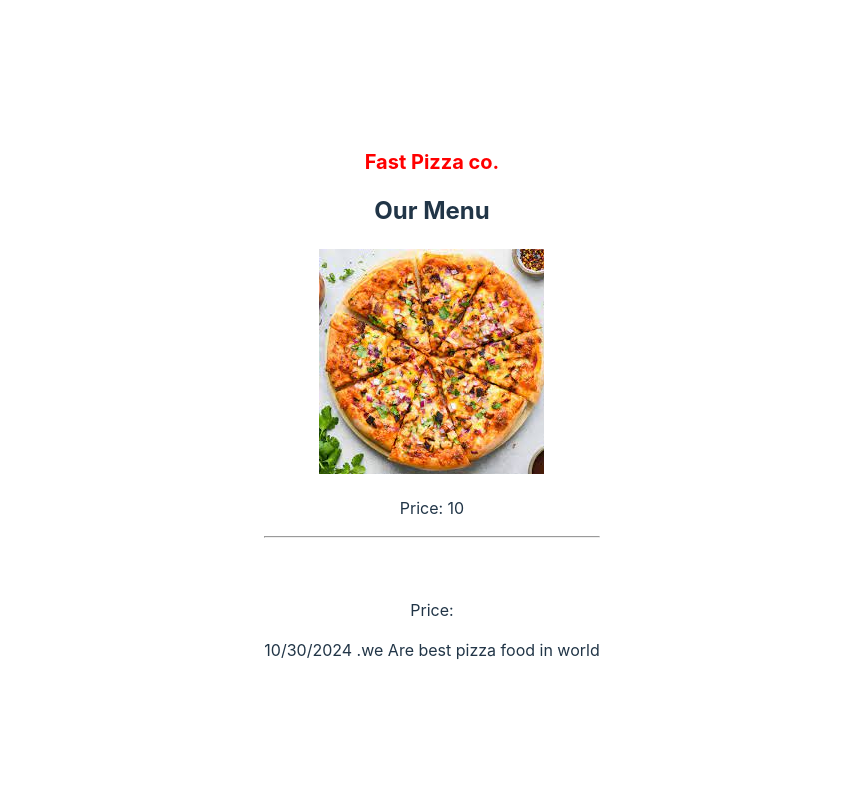
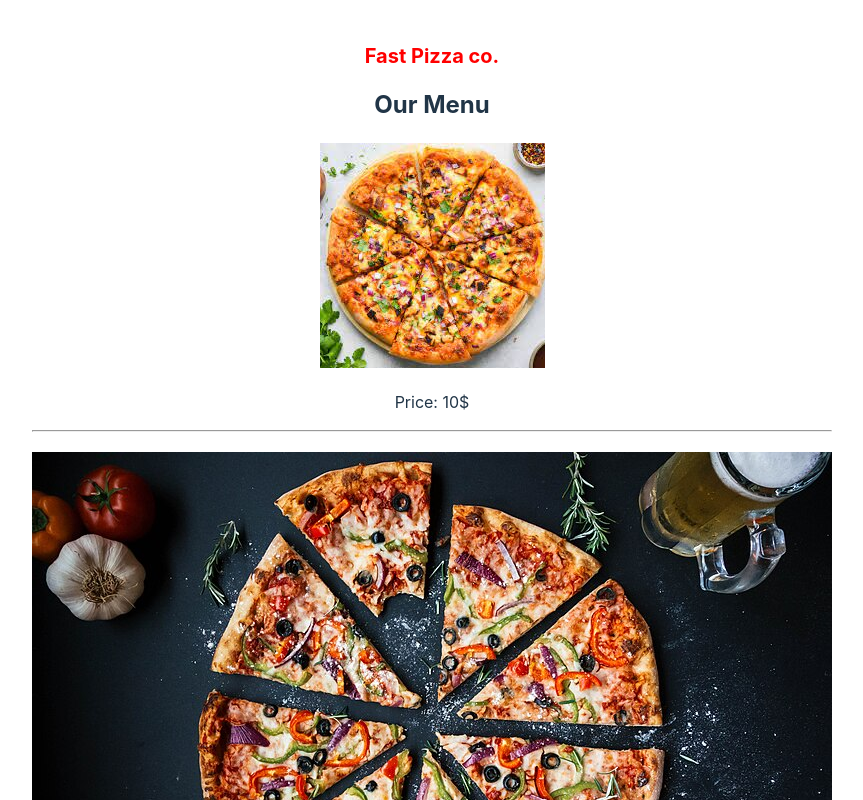
Before and after one commit to AbolfazlTarahomi/React-03, a React (Vite) app: page / in a window 1280 px wide. Shown: the top 800 px of the page, without its empty margins (208-1071 px from the left). Built offline with nearby package versions, Linux system fonts and the light colour scheme.

Commit message:
check components

```diff
--- a/src/App.jsx
+++ b/src/App.jsx
@@ -66,14 +66,15 @@ function Menu() {
       <Pizza
         name="Vegetarian Pizza"
         photoName="src/assets/pizaa-1.jpg"
-        price="10"
+        price="10$"
       />
 
       <hr />
 
       <Pizza
         name="Italian Pizza"
-        photoName=""
+        photoName="src\assets\pizaa-2.jpg"
+        price="15$"
       />
 
 
@@ -88,7 +89,7 @@ function Pizza(props) {
   return (
     <div>
       <h2>{props.Name}</h2>
-      <img src={props.photoName} alt={props.Name} />
+      <img src={props.photoName} alt={props.Name}/>
       <p>Price: {props.price}</p> {/* اضافه کردن قیمت */}
     </div>
   );
```
